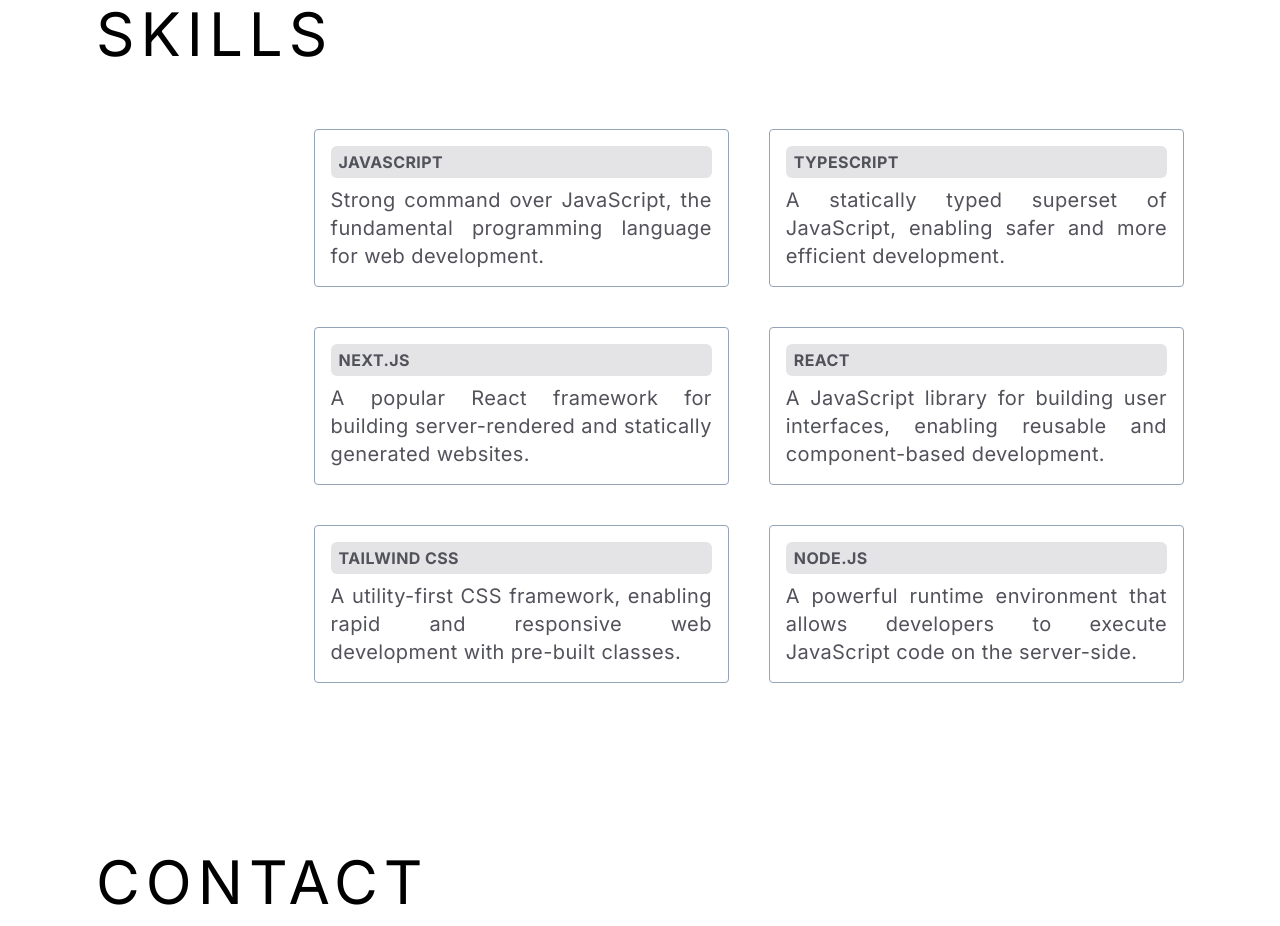
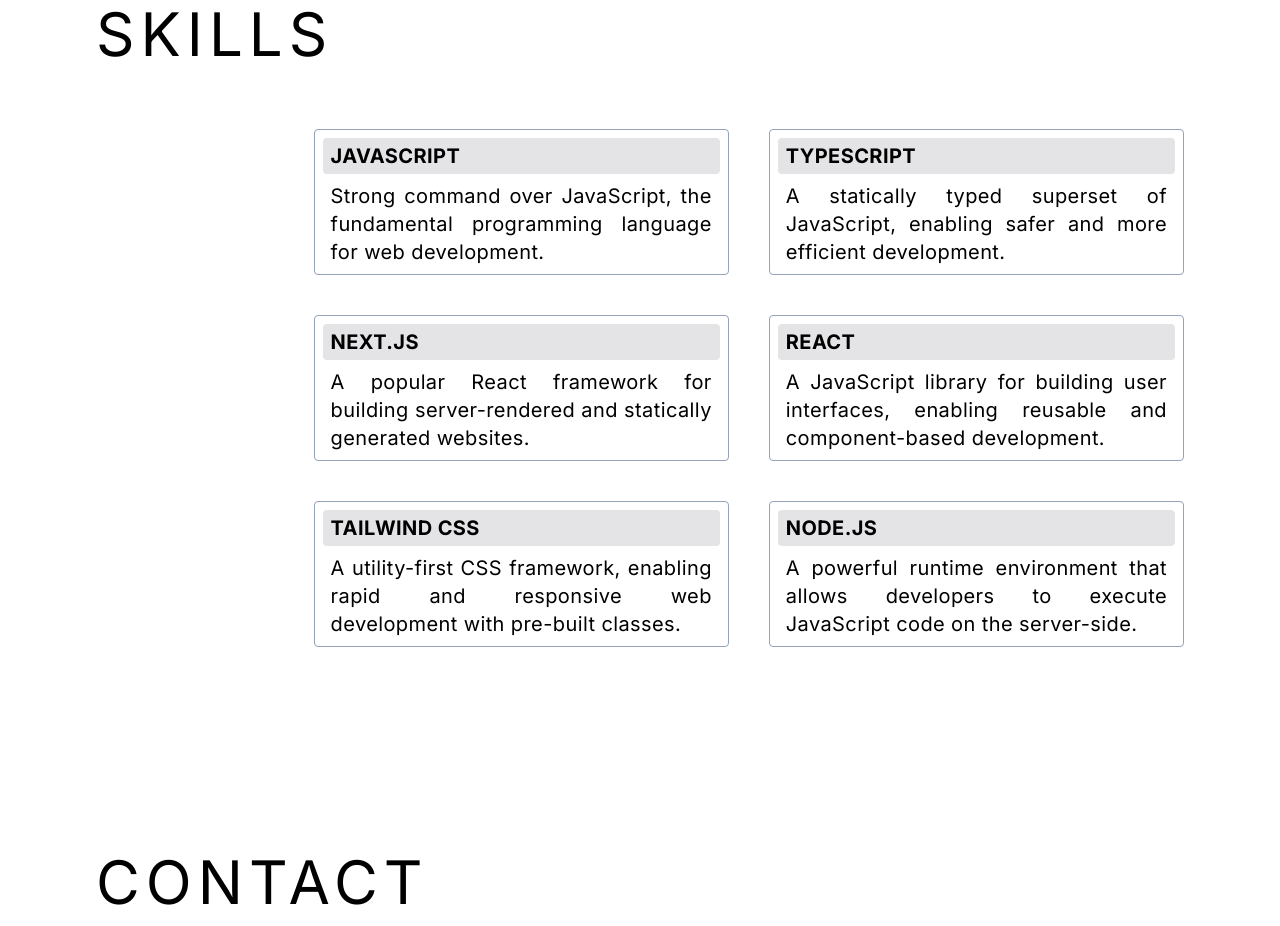
Before and after one commit to EnosDomingues/enos_portifolio, a Next.js app: page / in a window 1280 px wide. Shown: the part 2300-3226 px from the top of the page. Built offline with nearby package versions, Linux system fonts and the light colour scheme.

Commit message:
fix: skills font  size and color

```diff
--- a/src/components/Contact.tsx
+++ b/src/components/Contact.tsx
@@ -68,7 +68,7 @@
 
             <a
               href="https://github.com/EnosDomingues"
-              className="font-semibold text-xs tablet-md:text-sm laptop-sm:text-lg desktop-md:text-xl text-zinc-600"
+              className="font-semibold text-xs tablet-md:text-sm full-hd:text-2xl laptop-sm:text-lg desktop-md:text-xl text-zinc-600"
             >
               github.com/EnosDomingues
             </a>
--- a/src/components/Skills.tsx
+++ b/src/components/Skills.tsx
@@ -9,62 +9,62 @@
         Skills
       </h2>
       <div className="laptop-sm:pl-[20%] pt-[6%] desktop-md:pr-[5%]">
-        <div className="grid grid-cols-1 tablet-sm:grid-cols-2 text-justify place-items-baseline gap-4 tablet-sm:gap-6 desktop-sm:gap-10 full-hd:text-3xl desktop-sm:text-xl desktop-md:text-2xl text-zinc-600 laptop-sm:text-lg tablet-md:text-base">
-          <div className="flex flex-col h-full border border-slate-400 rounded p-4">
-            <span className="uppercase font-bold py-1 text-xs tablet-md:text-sm desktop-md:text-lg full-hd:text-xl laptop-sm:text-base px-2 bg-zinc-200 rounded-md">
+        <div className="grid grid-cols-1 tablet-sm:grid-cols-2 text-justify place-items-baseline gap-4 tablet-sm:gap-6 desktop-sm:gap-10 desktop-sm:text-xl desktop-md:text-2xl full-hd:text-3xl laptop-sm:text-lg tablet-md:text-base text-sm">
+          <div className="flex flex-col h-full border border-slate-400 rounded p-2">
+            <span className="uppercase font-bold py-1 px-2 bg-zinc-200 rounded">
               JavaScript
             </span>
-            <p className="mt-1 laptop-sm:mt-2">
+            <p className="mt-1 laptop-sm:mt-2 px-2">
               Strong command over JavaScript, the fundamental programming
               language for web development.
             </p>
           </div>
 
-          <div className="flex flex-col h-full border border-slate-400 rounded p-4">
-            <span className="uppercase font-bold py-1 text-xs tablet-md:text-sm desktop-md:text-lg full-hd:text-xl laptop-sm:text-base px-2 bg-zinc-200 rounded-md">
+          <div className="flex flex-col h-full border border-slate-400 rounded p-2">
+            <span className="uppercase font-bold py-1 px-2 bg-zinc-200 rounded">
               TypeScript
             </span>
-            <p className="mt-1 laptop-sm:mt-2">
+            <p className="mt-1 laptop-sm:mt-2 px-2">
               A statically typed superset of JavaScript, enabling safer and more
               efficient development.
             </p>
           </div>
 
-          <div className="flex flex-col h-full border border-slate-400 rounded p-4">
-            <span className="uppercase font-bold py-1 text-xs tablet-md:text-sm desktop-md:text-lg full-hd:text-xl laptop-sm:text-base px-2 bg-zinc-200 rounded-md">
+          <div className="flex flex-col h-full border border-slate-400 rounded p-2">
+            <span className="uppercase font-bold py-1 px-2 bg-zinc-200 rounded">
               Next.JS
             </span>
-            <p className="mt-1 laptop-sm:mt-2">
+            <p className="mt-1 laptop-sm:mt-2 px-2">
               A popular React framework for building server-rendered and
               statically generated websites.
             </p>
           </div>
 
-          <div className="flex flex-col h-full border border-slate-400 rounded p-4">
-            <span className="uppercase font-bold py-1 text-xs tablet-md:text-sm desktop-md:text-lg full-hd:text-xl laptop-sm:text-base px-2 bg-zinc-200 rounded-md">
+          <div className="flex flex-col h-full border border-slate-400 rounded p-2">
+            <span className="uppercase font-bold py-1 px-2 bg-zinc-200 rounded">
               React
             </span>
-            <p className="mt-1 laptop-sm:mt-2">
+            <p className="mt-1 laptop-sm:mt-2 px-2">
               A JavaScript library for building user interfaces, enabling
               reusable and component-based development.
             </p>
           </div>
 
-          <div className="flex flex-col h-full border border-slate-400 rounded p-4">
-            <span className="uppercase font-bold py-1 text-xs tablet-md:text-sm desktop-md:text-lg full-hd:text-xl laptop-sm:text-base px-2 bg-zinc-200 rounded-md">
+          <div className="flex flex-col h-full border border-slate-400 rounded p-2">
+            <span className="uppercase font-bold py-1 px-2 bg-zinc-200 rounded">
               Tailwind CSS
             </span>
-            <p className="mt-1 laptop-sm:mt-2">
+            <p className="mt-1 laptop-sm:mt-2 px-2">
               A utility-first CSS framework, enabling rapid and responsive web
               development with pre-built classes.
             </p>
           </div>
 
-          <div className="flex flex-col h-full border border-slate-400 rounded p-4">
-            <span className="uppercase font-bold py-1 text-xs tablet-md:text-sm desktop-md:text-lg full-hd:text-xl laptop-sm:text-base px-2 bg-zinc-200 rounded-md">
+          <div className="flex flex-col h-full border border-slate-400 rounded p-2">
+            <span className="uppercase font-bold py-1 px-2 bg-zinc-200 rounded">
               Node.js
             </span>
-            <p className="mt-1 laptop-sm:mt-2">
+            <p className="mt-1 laptop-sm:mt-2 px-2">
               A powerful runtime environment that allows developers to execute
               JavaScript code on the server-side.
             </p>
--- a/tailwind.config.js
+++ b/tailwind.config.js
@@ -20,6 +20,7 @@
       'desktop-sm': '1280px',
       'desktop-md': '1536px',
       'full-hd': '1920px',
+      '2k': '2048px',
     },
   },
   plugins: [],
```
